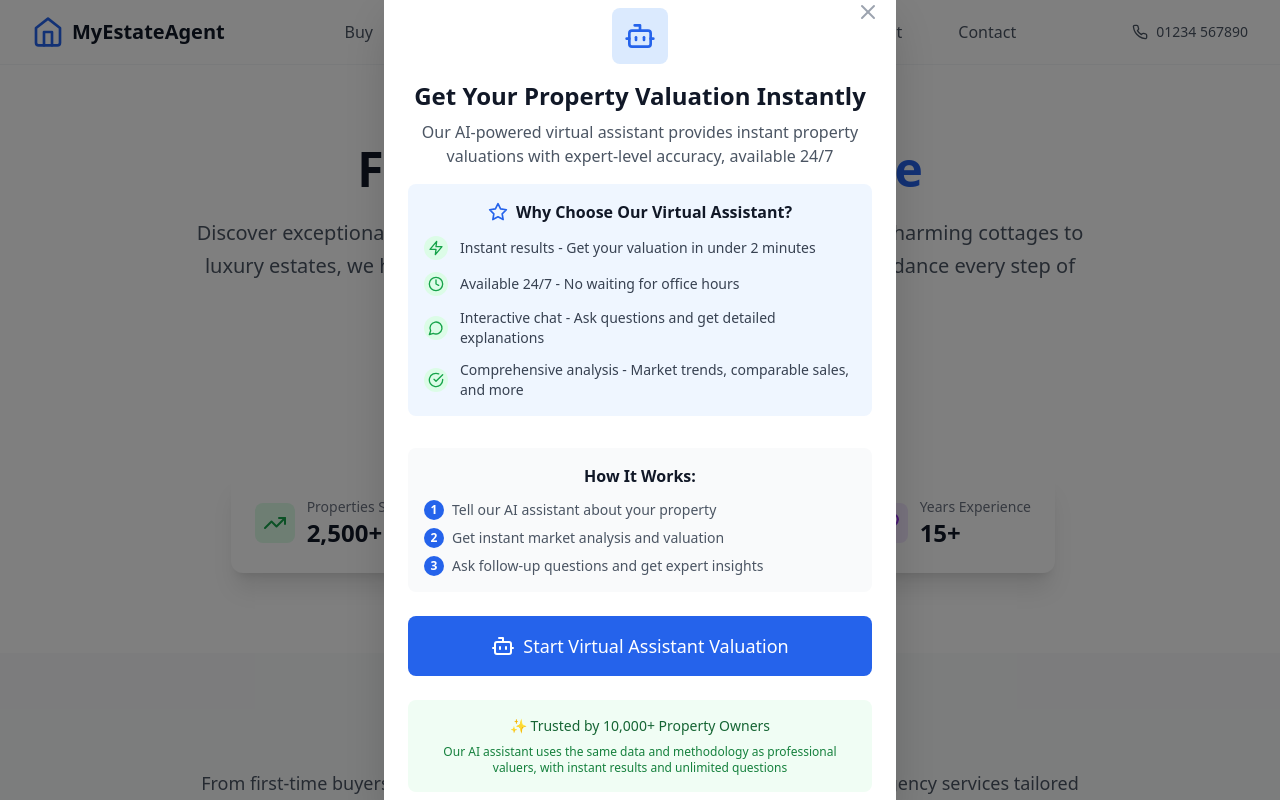
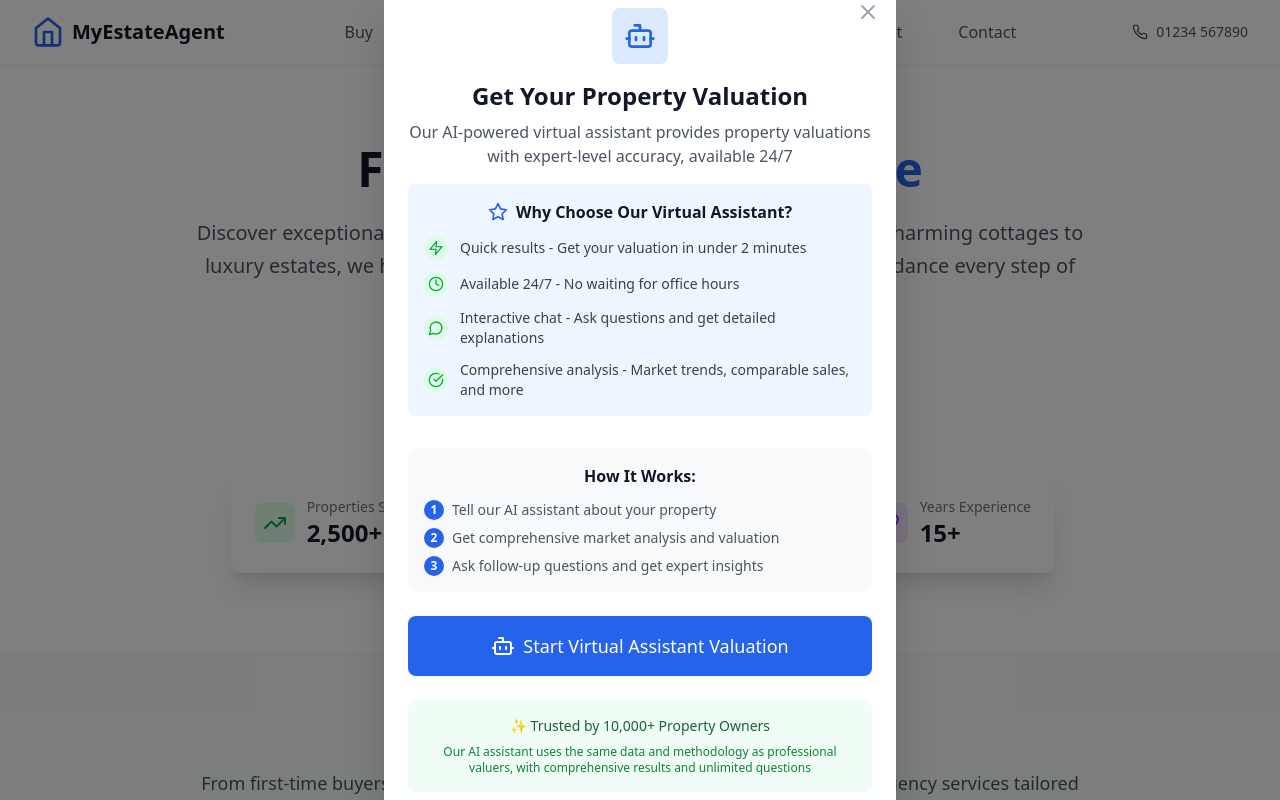
Before and after one commit to BrandonSpencerSmith/MyEstateAgent_V2, a React (Vite) app: page / in a window 1280 px wide. Both pictures are taken after a click on the button "Book Free Valuation". Shown: the top 800 px of the page. Built offline with nearby package versions, Linux system fonts and the light colour scheme.

Commit message:
Modify popup to remove instant valuation and focus on virtual assistant

```diff
--- a/src/components/ValuationPopup.tsx
+++ b/src/components/ValuationPopup.tsx
@@ -28,10 +28,10 @@ function ValuationPopup({ isOpen, onClose, onUseVirtualAssistant }: ValuationPop
             <Bot className="h-8 w-8 text-blue-600" />
           </div>
           <h2 className="text-2xl font-bold text-gray-900 mb-2">
-            Get Your Property Valuation Instantly
+            Get Your Property Valuation
           </h2>
           <p className="text-gray-600">
-            Our AI-powered virtual assistant provides instant property valuations with expert-level accuracy, available 24/7
+            Our AI-powered virtual assistant provides property valuations with expert-level accuracy, available 24/7
           </p>
         </div>
 
@@ -47,7 +47,7 @@ function ValuationPopup({ isOpen, onClose, onUseVirtualAssistant }: ValuationPop
                 <div className="bg-green-100 p-1 rounded-full">
                   <Zap className="h-4 w-4 text-green-600" />
                 </div>
-                <span className="text-sm text-gray-700">Instant results - Get your valuation in under 2 minutes</span>
+                <span className="text-sm text-gray-700">Quick results - Get your valuation in under 2 minutes</span>
               </div>
               <div className="flex items-center space-x-3">
                 <div className="bg-green-100 p-1 rounded-full">
@@ -82,7 +82,7 @@ function ValuationPopup({ isOpen, onClose, onUseVirtualAssistant }: ValuationPop
               </div>
               <div className="flex items-center space-x-2">
                 <div className="bg-blue-600 text-white rounded-full w-5 h-5 flex items-center justify-center text-xs font-bold">2</div>
-                <span>Get instant market analysis and valuation</span>
+                <span>Get comprehensive market analysis and valuation</span>
               </div>
               <div className="flex items-center space-x-2">
                 <div className="bg-blue-600 text-white rounded-full w-5 h-5 flex items-center justify-center text-xs font-bold">3</div>
@@ -111,7 +111,7 @@ function ValuationPopup({ isOpen, onClose, onUseVirtualAssistant }: ValuationPop
             </p>
             <p className="text-xs text-green-700">
               Our AI assistant uses the same data and methodology as professional valuers,
-              with instant results and unlimited questions
+              with comprehensive results and unlimited questions
             </p>
           </div>
         </div>
```
